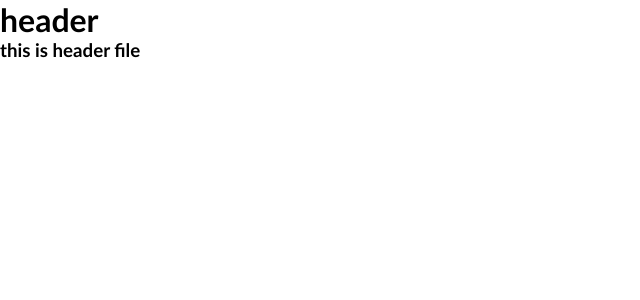
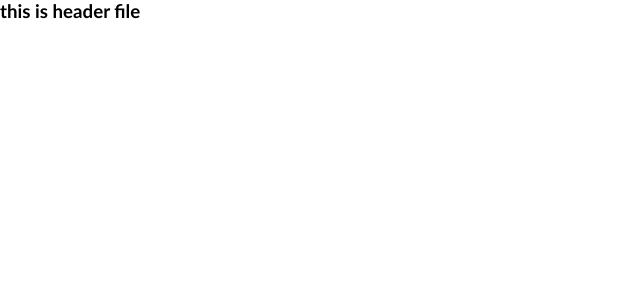
Before and after one commit to hemalii3/NEXTjs-practice, a Next.js app: page / in a window 1280 px wide. Shown: the top 300 px of the page, without its empty margins (0-640 px from the left). Built offline with nearby package versions, Linux system fonts and the light colour scheme.

Commit message:
Update Header.jsx

```diff
--- a/Components/Header/Header.jsx
+++ b/Components/Header/Header.jsx
@@ -3,7 +3,6 @@ import React from 'react';
 const Header = () => {
   return (
     <div>
-      <h1>header</h1>
       <h3>this is header file</h3>
     </div>
   )
```
